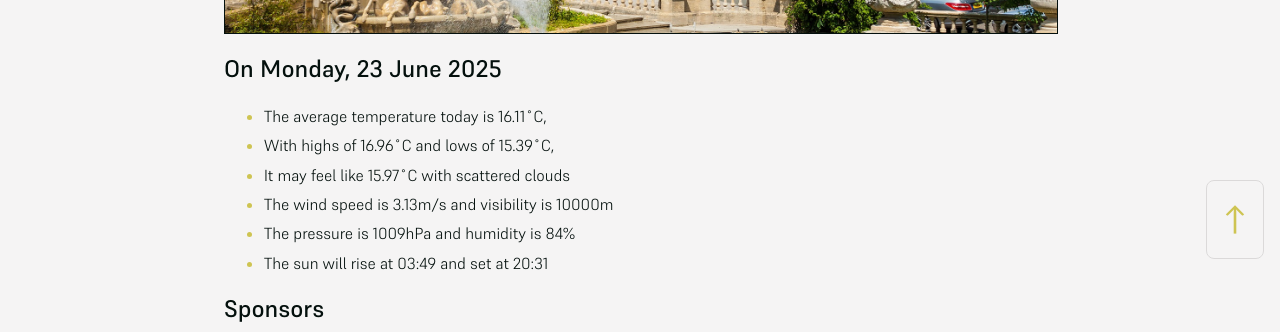
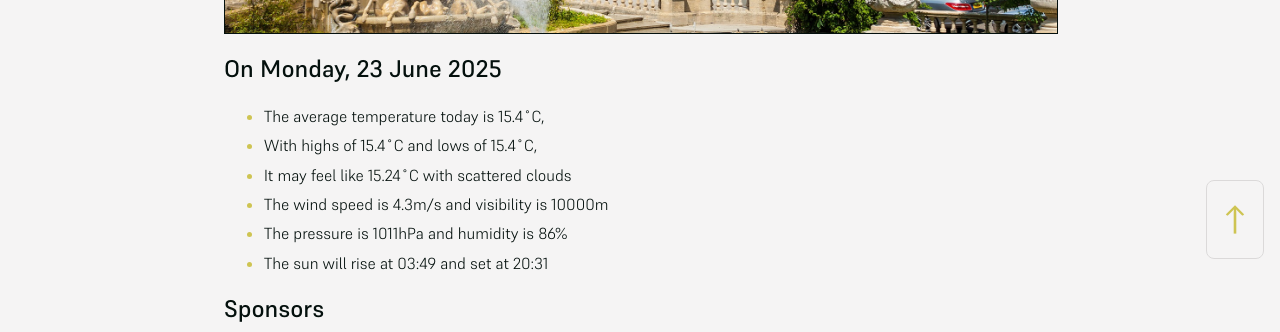
Before and after one commit to mat-0/cheltenham-open-data, a Jekyll site: the page built from index.md, in a window 1280 px wide. Shown: the part 625-957 px from the top of the page. Built offline with Jekyll 4.4.1, drawn with Linux system fonts in a browser that asks for light colours.

Commit message:
Updated 2025-06-23 02:35:34

```diff
--- a/index.md
+++ b/index.md
@@ -10,11 +10,11 @@ seo: Menu
 <!-- weather_marker starts -->
 ## On Monday, 23 June 2025
 
-- The average temperature today is 16.11˚C,
-- With highs of 16.96˚C and lows of 15.39˚C,
-- It may feel like 15.97˚C with scattered clouds
-- The wind speed is 3.13m/s and visibility is 10000m
-- The pressure is 1009hPa and humidity is 84%
+- The average temperature today is 15.4˚C,
+- With highs of 15.4˚C and lows of 15.4˚C,
+- It may feel like 15.24˚C with scattered clouds
+- The wind speed is 4.3m/s and visibility is 10000m
+- The pressure is 1011hPa and humidity is 86%
 - The sun will rise at 03:49 and set at 20:31
 
 <!-- weather_marker ends -->
```
Also changed, not shown: _data/flood.json (+4 -4 lines), _pages/news.md (+6 -6 lines).
